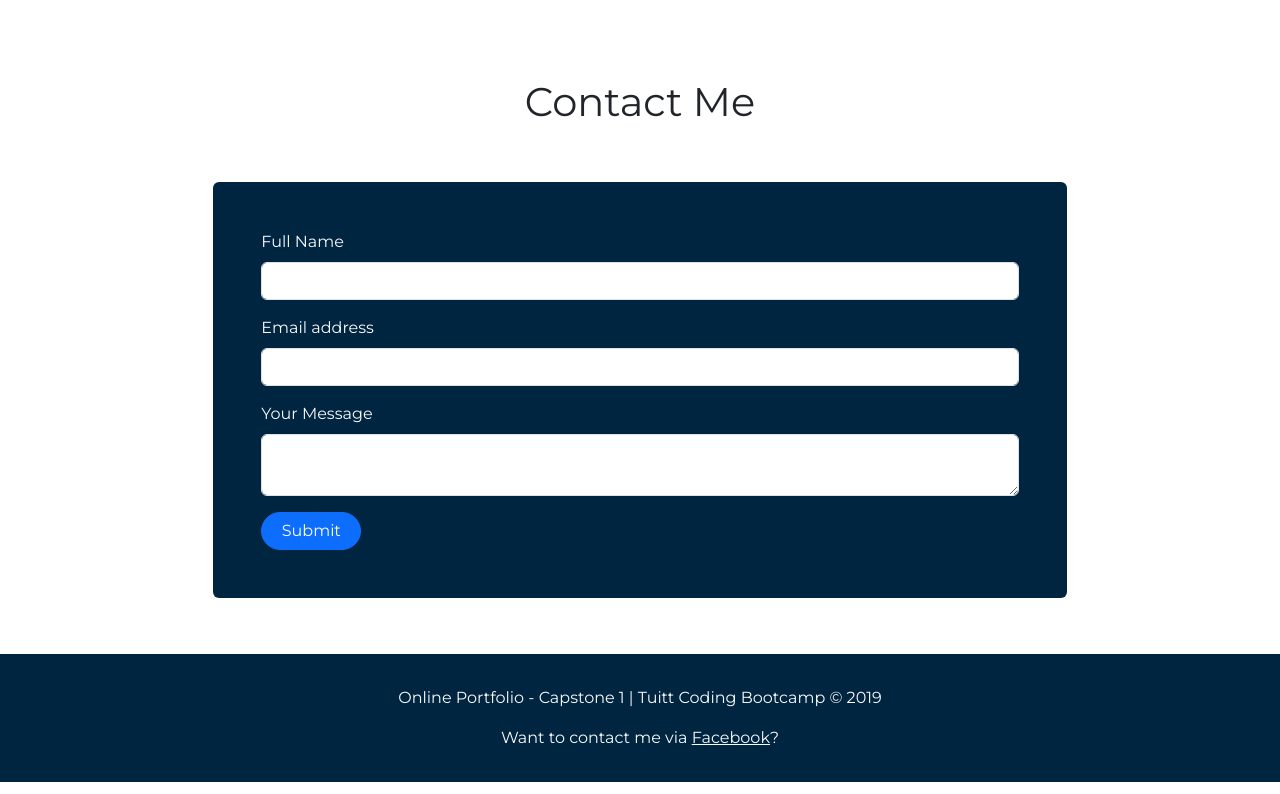
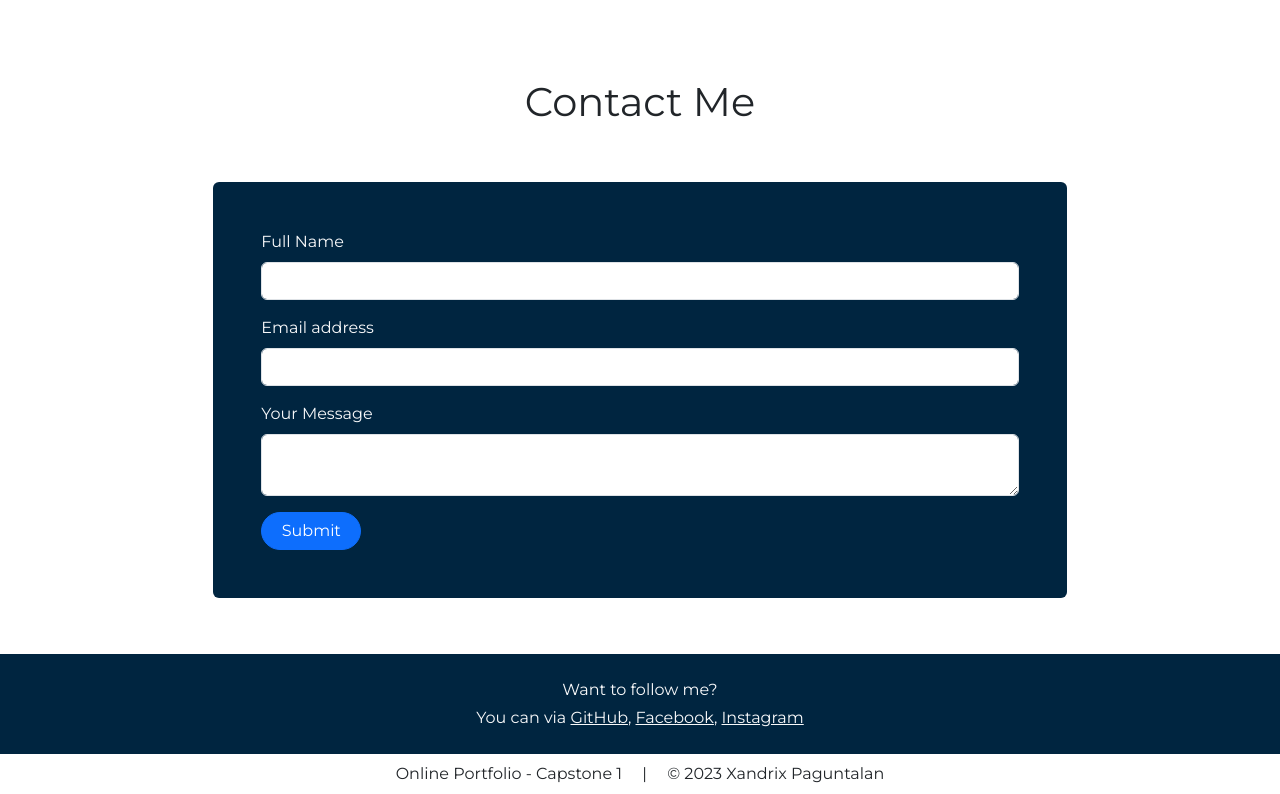
Before and after one commit to xjPaguntalan/Capstone1, a plain HTML site: page index.html in a window 1280 px wide. Shown: the part 3373-4167 px from the top of the page. Drawn offline with nearby package versions, Linux system fonts and the light colour scheme.

Commit message:
Update index.html

```diff
--- a/index.html
+++ b/index.html
@@ -230,10 +230,16 @@
     <!-- Footer Start -->
 
     <div id="footer" class="mt-3">
-        <div class="text-light text-center py-3">
-            <p class="mt-3">Online Portfolio - Capstone 1 | Tuitt Coding Bootcamp © 2019</p>
-            <p>Want to contact me via <a href="https://www.facebook.com/profile.php?id=100087469804846" target=" " class="text-light">Facebook</a>? </p>
+        <div class="text-light text-center py-4">
+            <div class="mb-1">Want to follow me?</div>
+            <div>You can via <a href="https://github.com/xjPaguntalan" target=" " class="text-light">GitHub</a>, <a href="https://www.facebook.com/profile.php?id=100087469804846" target=" " class="text-light">Facebook</a>, <a href="https://www.instagram.com/xirdnqx/" target=" " class="text-light">Instagram</a></div>
         </div>
+    </div>
+
+    <div class="text-center py-2">
+        <div class="d-inline mx-3">Online Portfolio - Capstone 1</div>
+        <div class="d-inline">|</div>
+        <div class="d-inline mx-3">© 2023 Xandrix Paguntalan</div>
     </div>
 
     <!-- Footer End -->
```
